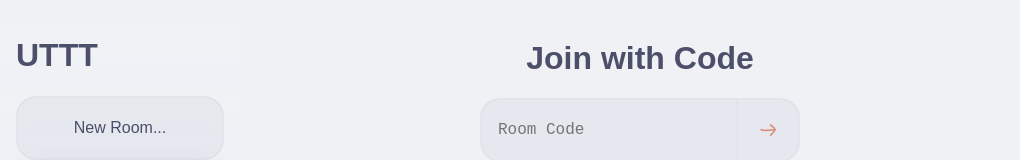
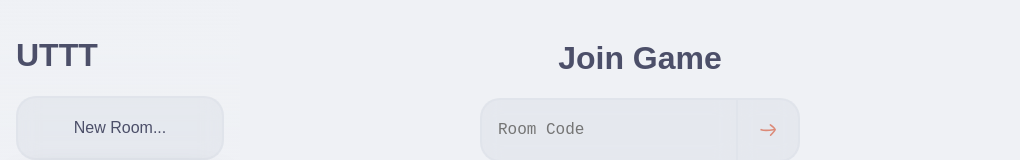
Before and after one commit to ibll/uttt, a website with bundled scripts: page client/index.html in a window 1280 px wide. Shown: the top 160 px of the page, without its empty margins (0-1020 px from the left). Built offline with nearby package versions, Linux system fonts and the light colour scheme; no server answers.

Commit message:
Changed Verbiage

```diff
--- a/client/index.html
+++ b/client/index.html
@@ -40,7 +40,7 @@
 
 <div id="board">
 	<div id="how-to-play">
-		<h1><label for="join-code">Join with Code</label></h1>
+		<h1><label for="join-code">Join Game</label></h1>
 
 		<div class="button-panel">
 			<input type="text" id="join-code" class="left" name="Join with Code" placeholder="Room Code">
```
